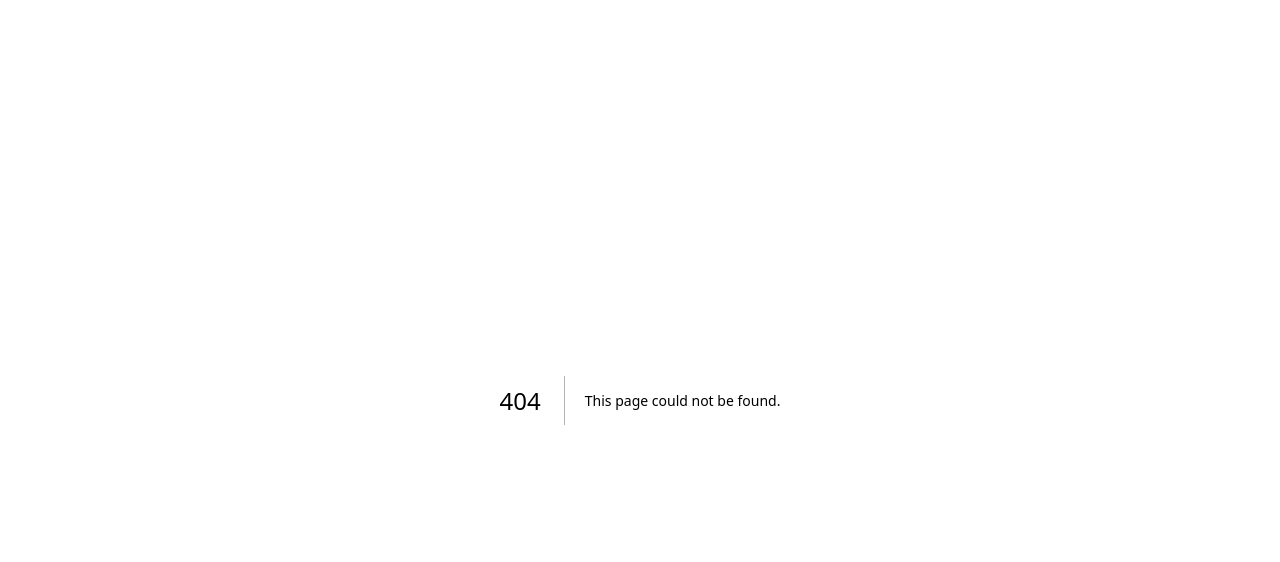
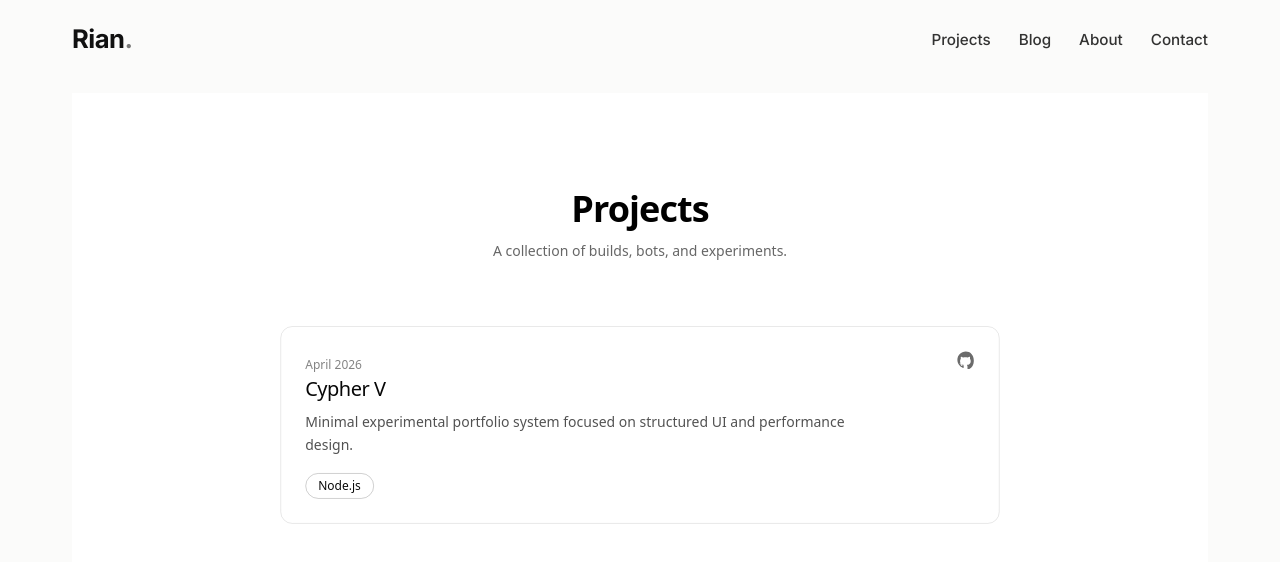
Before and after one commit to anvikaraina/Minimalist-Portfolio, a Next.js app: page / in a window 1280 px wide. Before the commit this address had no page. Shown: the top 562 px of the page. Built offline with nearby package versions, Linux system fonts and the light colour scheme; a web font is replaced by a local one.

Commit message:
Add root app page to resolve 404 on /

```diff
--- /dev/null
+++ b/app/page.tsx
@@ -0,0 +1,13 @@
+import Navbar from '@/components/Navbar';
+import ProjectsArchive from '@/components/ProjectsArchive';
+
+export default function HomePage() {
+  return (
+    <div className="page-shell">
+      <Navbar />
+      <main>
+        <ProjectsArchive />
+      </main>
+    </div>
+  );
+}
```
